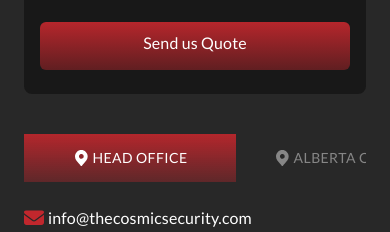
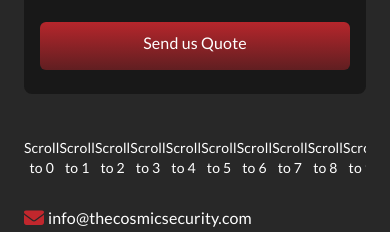
Before and after one commit to gautamxyzstudio/Cosmic-security, a Next.js app: page /contact in a window 390 px wide. Shown: the part 800-1032 px from the top of the page. Built offline with nearby package versions, Linux system fonts and the light colour scheme; what tailwind-clip-path would draw is missing.

Commit message:
feat: add CustomTabsMobile component for mobile navigation; update MapViewSection to include mobile tabs; adjust theme styles for responsiveness

```diff
--- a/src/appComponents/contactUs/MapViewSection.tsx
+++ b/src/appComponents/contactUs/MapViewSection.tsx
@@ -4,6 +4,7 @@
 import React, { useState } from "react";
 import { icons } from "../../../public/exporter";
 import { emailAddress, phoneNumber } from "@/utils/mockdata";
+import { CustomTabsMobile } from "@/components/CustomTabs/CustomTabsMoblie";
 
 const MapViewSection = () => {
   const [selectedTabItemIndex, setSelectedTabItemIndex] = useState(0);
@@ -37,6 +38,7 @@
   return (
     <section className="w-full h-full flex flex-col  justify-center gap-y-6 lg:gap-y-12">
       <CustomTabs tabs={tabs} />
+      <CustomTabsMobile />
       <div className="flex flex-col gap-y-4 lg:gap-y-6">
         <div className="flex flex-col gap-y-3 lg:flex-row lg:justify-between ">
           {contactInfo.map((data, index) => (
--- /dev/null
+++ b/src/components/CustomTabs/CustomTabsMoblie.tsx
@@ -0,0 +1,36 @@
+import React, { useRef } from "react";
+
+export const CustomTabsMobile = () => {
+  const containerRef = useRef<HTMLDivElement>(null);
+  const items = Array.from({ length: 10 }, (_, i) => `Item ${i + 1}`);
+
+  const scrollToIndex = (index: number) => {
+    if (containerRef.current) {
+      const itemWidth = 400; // Height of each item
+      const scrollPosition = index * itemWidth;
+      containerRef.current.scrollTo({
+        left: scrollPosition,
+        behavior: "smooth",
+      });
+    }
+  };
+
+  return (
+    <div className="w-full xl:hidden flex">
+      <div
+        ref={containerRef}
+        className="flex flex-row  overflow-x-scroll"
+      >
+        {items.map((_, index) => (
+          <button
+            key={index}
+            onClick={() => scrollToIndex(index)}
+            className="flex items-center gap-x-1 w-full max-w-[212px] h-12 py-4 text-sm"
+          >
+            Scroll to {index}
+          </button>
+        ))}
+      </div>
+    </div>
+  );
+};
--- a/src/themes/theme.ts
+++ b/src/themes/theme.ts
@@ -28,17 +28,6 @@
           maxWidth: "344px",
           minHeight: "80px",
           padding: "26px 0px ",
-          "@media (max-width: 768px)": {
-            width: "212px",
-            height: "48px",
-            minHeight: "48px",
-            padding: "14px 0px !important",
-            "&.MuiButtonBase-root": {
-              gap: "4px !important",
-              fontSize: "14px !important",
-              lineHeight: "20px !important",
-            },
-          },
           "&.Mui-selected": {
             color: "#ffffff",
             background:
@@ -62,6 +51,9 @@
     MuiTabs: {
       styleOverrides: {
         root: {
+          "@media (max-width: 768px)": {
+            display: "none",
+          },
           "& .MuiTabs-flexContainer": {
             justifyContent: "space-between",
             alignItems: "center",
```
